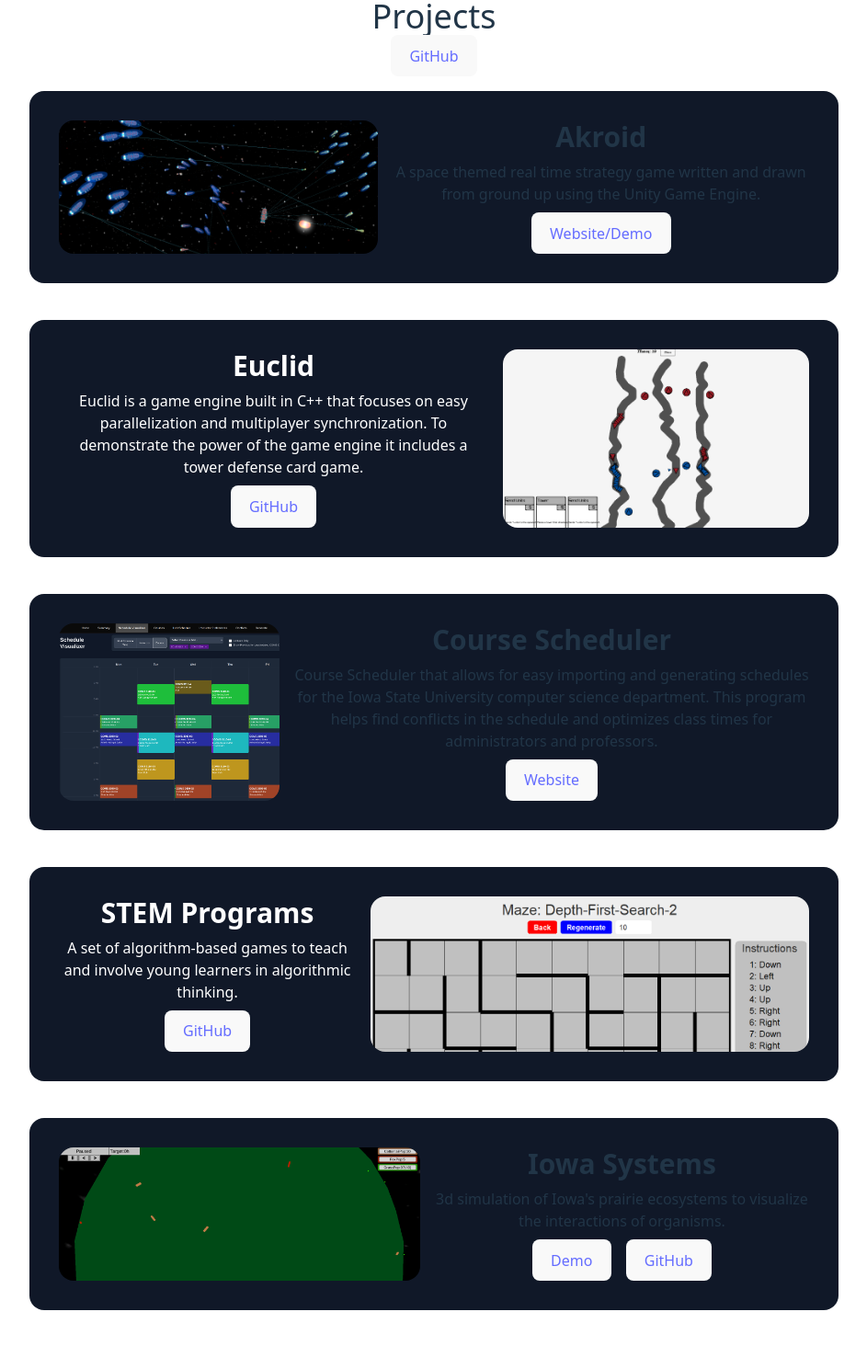
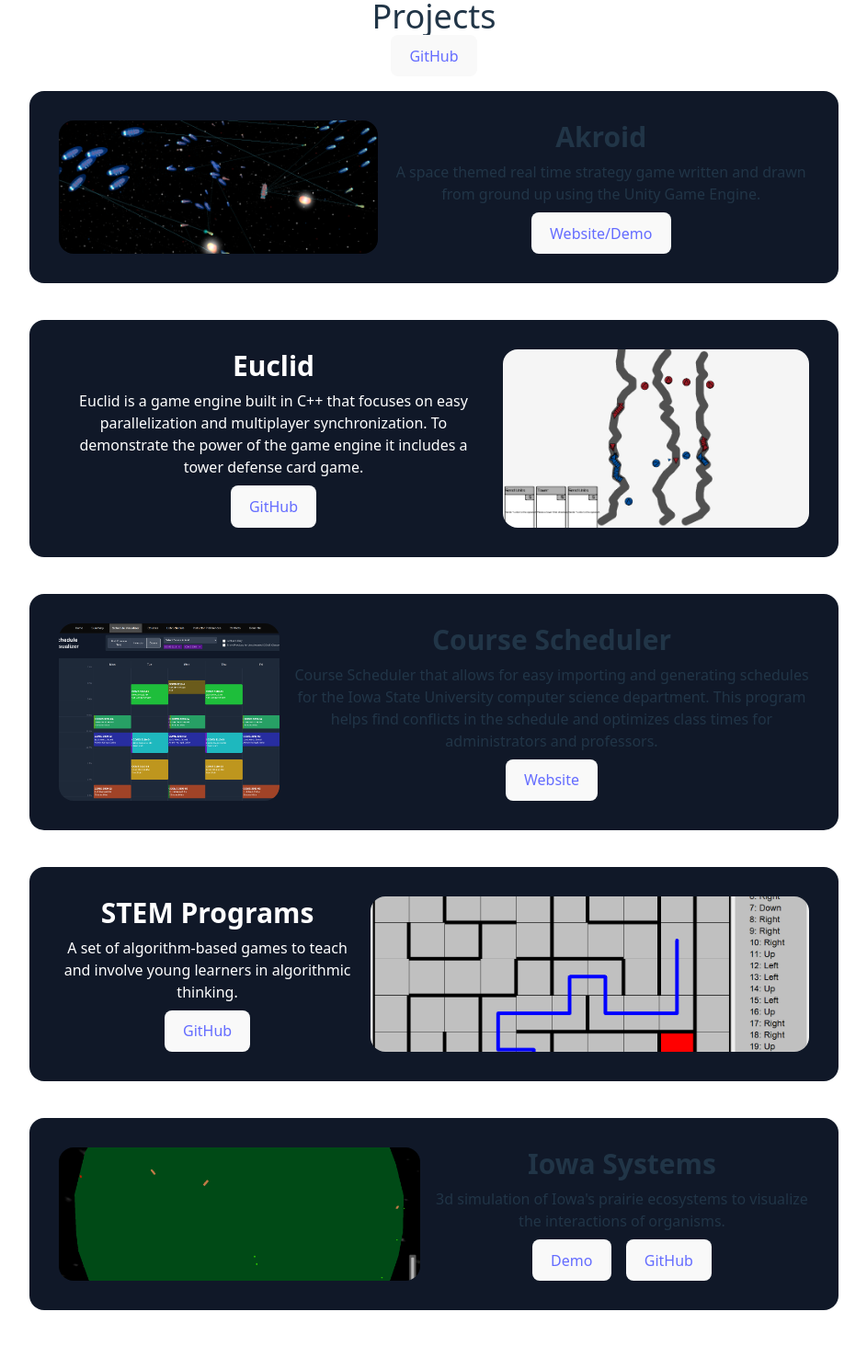
Before and after one commit to tuvus/Portfolio, a React (Vite) app: page / in a window 1280 px wide. Shown: the part 202-1666 px from the top of the page at 92% size, without its empty margins (168-1111 px from the left). Built offline with nearby package versions, Linux system fonts and the light colour scheme.

Commit message:
Centered project pictures

```diff
--- a/src/App.tsx
+++ b/src/App.tsx
@@ -22,7 +22,7 @@
                         className="flex p-8 gap-4 bg-gray-900 rounded-2xl transform transition duration-300 hover:scale-102"
                         data-aos="slide-left">
                         <div
-                            className="w-3/4 min-w-60 bg-[url(/src/assets/BigBattleHD.png)] md:bg-cover rounded-2xl"/>
+                            className="w-3/4 min-w-60 bg-[url(/src/assets/BigBattleHD.png)] md:bg-center md:bg-cover rounded-2xl"/>
                         <div className="flex flex-col gap-2 items-center">
                             <span className="font-bold text-3xl">Akroid</span>
                             <span>A space themed real time strategy game written and drawn from ground up using the Unity Game Engine.</span>
@@ -43,13 +43,13 @@
                                 <button>GitHub</button>
                             </a>
                         </div>
-                        <div className="w-5/4 min-w-60 bg-[url(/src/assets/Euclid.png)] md:bg-cover rounded-2xl"/>
+                        <div className="w-5/4 min-w-60 bg-[url(/src/assets/Euclid.png)] md:bg-center md:bg-cover rounded-2xl"/>
                     </div>
                     <div
                         className="flex p-8 gap-4 bg-gray-900 rounded-2xl transform transition duration-300 hover:scale-102"
                         data-aos="slide-left">
                         <div
-                            className="w-3/4 min-w-60 bg-[url(/src/assets/CourseScheduler.png)] md:bg-cover rounded-2xl"/>
+                            className="w-3/4 min-w-60 bg-[url(/src/assets/CourseScheduler.png)] md:bg-center md:bg-cover rounded-2xl"/>
                         <div className="flex flex-col gap-2 items-center">
                             <span className="font-bold text-3xl ">Course Scheduler</span>
                             <span className="">Course Scheduler that allows for easy importing and generating schedules for the Iowa State University computer science department.
@@ -69,13 +69,13 @@
                                 <button>GitHub</button>
                             </a>
                         </div>
-                        <div className="w-5/4 min-w-60 bg-[url(/src/assets/STEMPrograms.png)] md:bg-cover rounded-2xl"/>
+                        <div className="w-5/4 min-w-60 bg-[url(/src/assets/STEMPrograms.png)] md:bg-center md:bg-cover rounded-2xl"/>
                     </div>
                     <div
                         className="flex p-8 gap-4 bg-gray-900 rounded-2xl transform transition duration-300 hover:scale-102"
                         data-aos="slide-left">
                         <div
-                            className="w-3/4 min-w-60 bg-[url(/src/assets/IowaSystems.png)] md:bg-cover rounded-2xl"/>
+                            className="w-3/4 min-w-60 bg-[url(/src/assets/IowaSystems.png)] md:bg-center md:bg-cover rounded-2xl"/>
                         <div className="flex flex-col gap-2 items-center">
                             <span className="font-bold text-3xl">Iowa Systems</span>
                             <span className="">3d simulation of Iowa's prairie ecosystems to visualize the interactions of organisms.</span>
```
